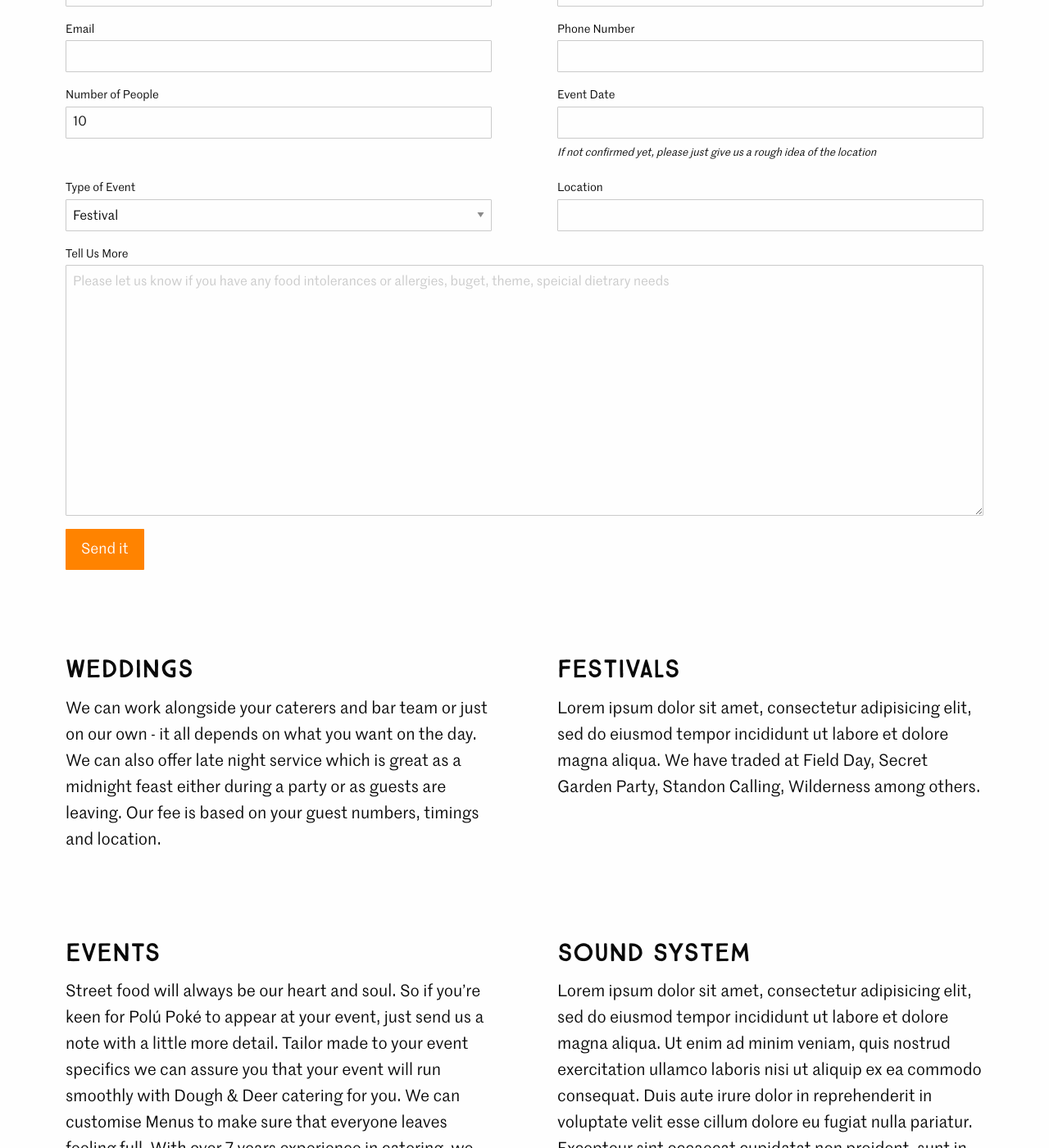
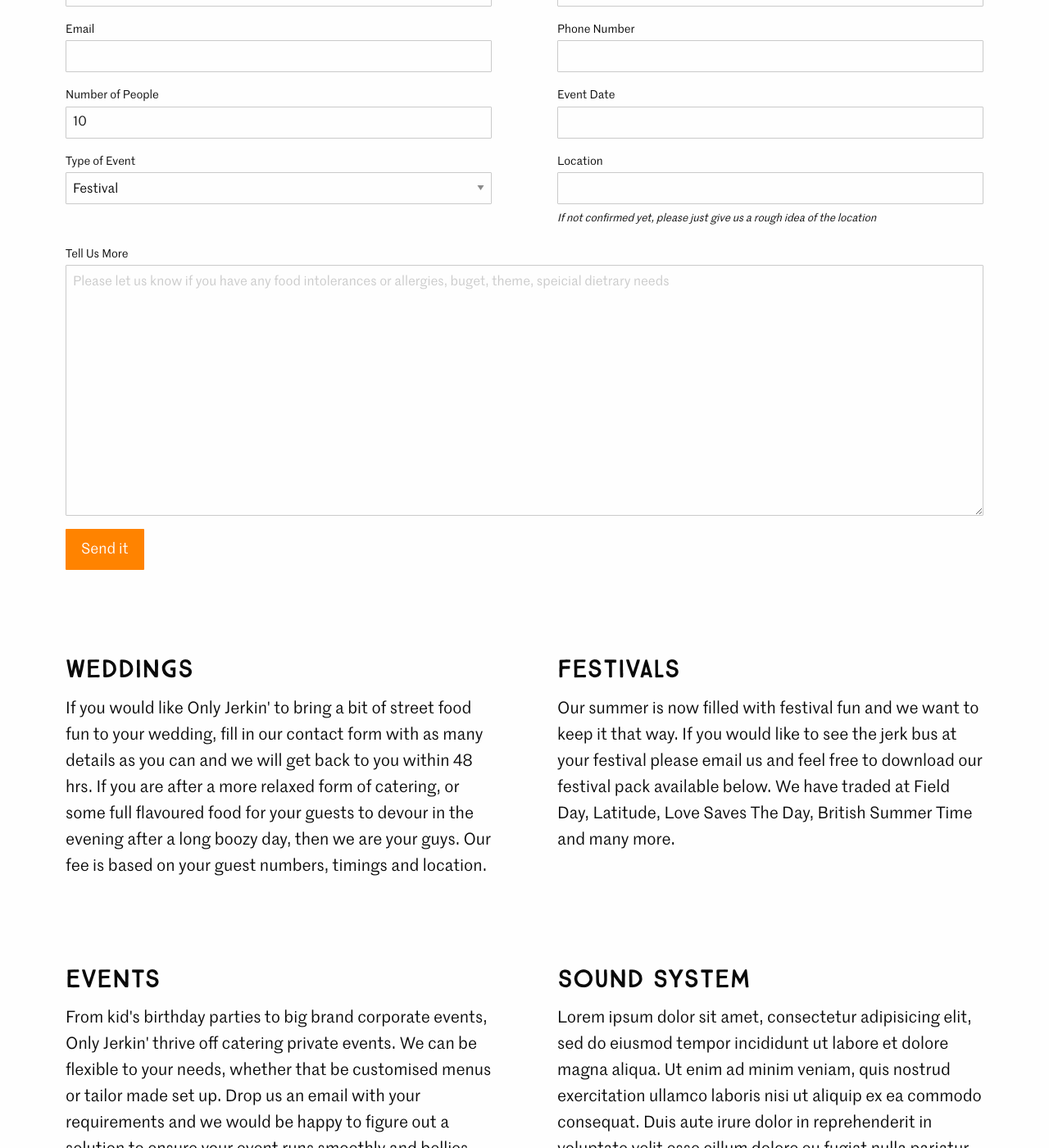
Before and after one commit to garethjohnsdesign/onlyjerkin.com, a Jekyll site: the page built from hire-us.md, in a window 1280 px wide and 1400 px high, scrolled down 735 px. Shown: the whole window at 82% size. Built offline with Jekyll 4.4.1, drawn with Linux system fonts in a browser that asks for light colours; some of the changed text lies outside the part shown.

Commit message:
Updated Hire Us and 4 other files

```diff
--- a/_layouts/hire-us.html
+++ b/_layouts/hire-us.html
@@ -82,7 +82,6 @@ layout: default
         <label>Event Date
           <input type="text" name="Event Date">
         </label>
-        <p class="help-text">If not confirmed yet, please just give us a rough idea of the location</p>
       </div>
       <div class="small-12 medium-6 cell">
         <label>Type of Event
@@ -97,6 +96,7 @@ layout: default
         <label>Location
           <input type="text" name="Location">
         </label>
+        <p class="help-text">If not confirmed yet, please just give us a rough idea of the location</p>
       </div>
       <div class="small-12 medium-12 cell">
         <label>Tell Us More
--- a/hire-us.md
+++ b/hire-us.md
@@ -7,24 +7,21 @@ intro-text: We are available for private hire and events UK wide. Let us know wh
   on your mind and we'll do our best to get back to you within 48 hours.
 details:
 - title: Weddings
-  text: We can work alongside your caterers and bar team or just on our own - it all
-    depends on what you want on the day. We can also offer late night service which
-    is great as a midnight feast either during a party or as guests are leaving. Our
-    fee is based on your guest numbers, timings and location.
+  text: If you would like Only Jerkin' to bring a bit of street food fun to your wedding,
+    fill in our contact form with as many details as you can and we will get back
+    to you within 48 hrs. If you are after a more relaxed form of catering, or some
+    full flavoured food for your guests to devour in the evening after a long boozy
+    day, then we are your guys. Our fee is based on your guest numbers, timings and
+    location.
 - title: Festivals
-  text: Lorem ipsum dolor sit amet, consectetur adipisicing elit, sed do eiusmod tempor
-    incididunt ut labore et dolore magna aliqua. We have traded at Field Day, Secret
-    Garden Party, Standon Calling, Wilderness among others.
+  text: Our summer is now filled with festival fun and we want to keep it that way.
+    If you would like to see the jerk bus at your festival please email us and feel
+    free to download our festival pack available below. We have traded at Field Day,
+    Latitude, Love Saves The Day, British Summer Time and many more.
 - title: Events
-  text: Street food will always be our heart and soul. So if you’re keen for Polú
-    Poké to appear at your event, just send us a note with a little more detail. Tailor
-    made to your event specifics we can assure you that your event will run smoothly
-    with Dough & Deer catering for you. We can customise Menus to make sure that everyone
-    leaves feeling full.  With over 7 years experience in catering, we have honed
-    our skills to ensure that your event is a success. From weddings to parties and
-    corporate events we can supply you with a unique menu to suit your needs.  We
-    are equipped to cater from any location and with our own outdoor set up we specialise
-    in al fresco dining.
+  text: |-
+    From kid's birthday parties to big brand corporate events, Only Jerkin' thrive off catering private events. We can be flexible to your needs, whether that be customised menus or tailor made set up. Drop us an email with your requirements and we would be happy to figure out a solution to ensure your event runs smoothly and bellies are full and satisfied.\
+    Previous clients include Adidas, Dixons, Excel and many more.
 - title: Sound System
   text: Lorem ipsum dolor sit amet, consectetur adipisicing elit, sed do eiusmod tempor
     incididunt ut labore et dolore magna aliqua. Ut enim ad minim veniam, quis nostrud
```
Also changed, not shown: contact.md (+5 -10 lines), find-us.md (+7 -6 lines), menu.md (+8 -7 lines).
